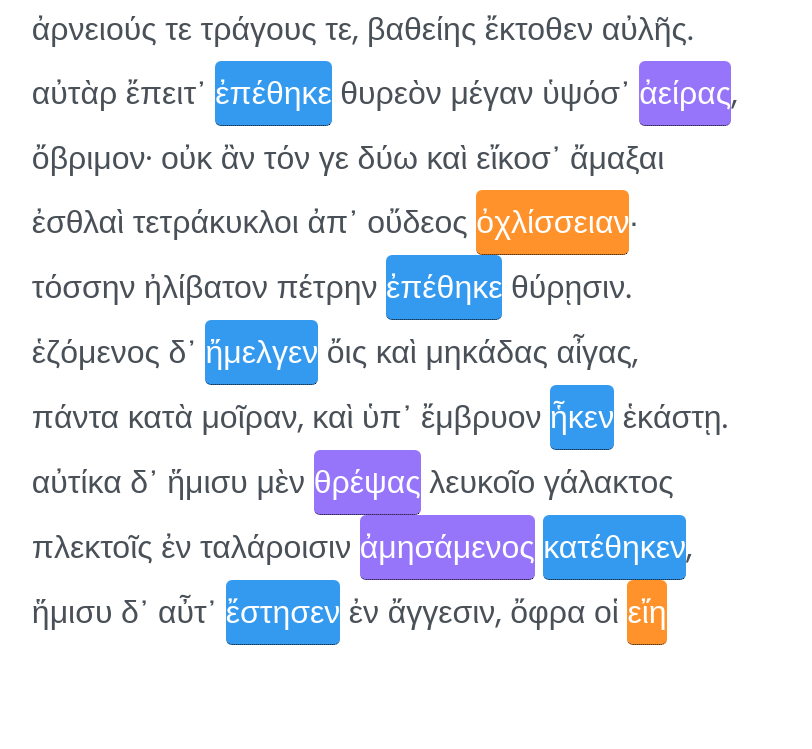
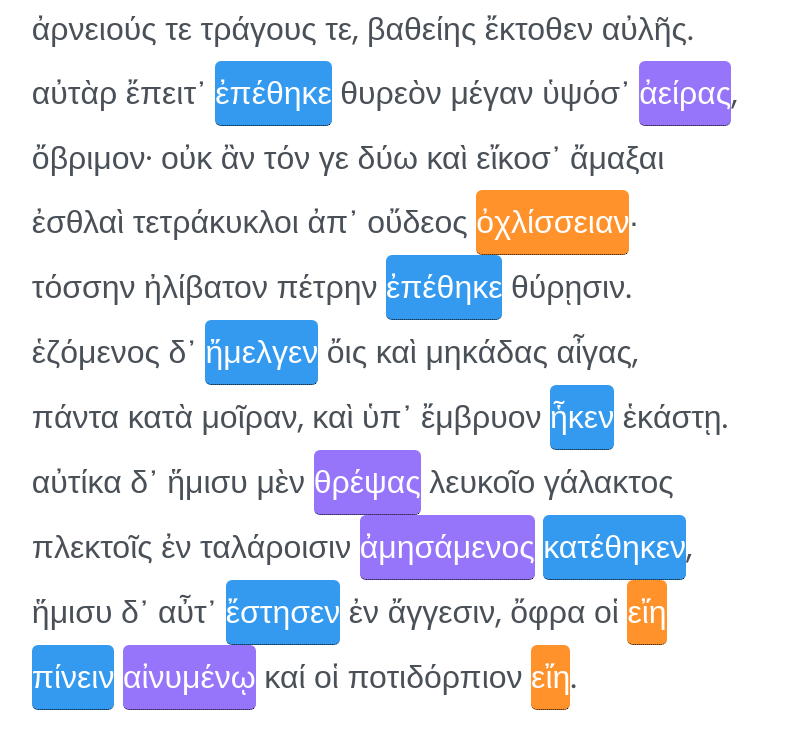
Before and after one commit to JonasGamezz/polyphemus-site, a plain HTML site: page index.html in a window 1280 px wide. Shown: the part 1971-2720 px from the top of the page, without its empty margins (233-1045 px from the left). Drawn offline with Linux system fonts and the light colour scheme.

Commit message:
another one

```diff
--- a/index.html
+++ b/index.html
@@ -65,7 +65,7 @@
             <p>αὐτίκα δ᾿ ἥμισυ μὲν <span class="tooltip highlight-secondary">θρέψας<span class="tooltiptext">A part aor nom m enk van τρέφειν</span></span> λευκοῖο γάλακτος</p>
             <p>πλεκτοῖς ἐν ταλάροισιν <span class="tooltip highlight-secondary">ἀμησάμενος<span class="tooltiptext">M part aor nom m enk van ἀμᾶν</span></span> <span class="tooltip highlight-primary">κατέθηκεν<span class="tooltiptext">A ind aor 3e enk van κᾰτᾰτίθημι</span></span>,</p>
             <p>ἥμισυ δ᾿ αὖτ᾿ <span class="tooltip highlight-primary">ἔστησεν<span class="tooltiptext">A ind aor 3e enk van ῐ̔στᾰ́ναι</span></span> ἐν ἄγγεσιν, ὄφρα οἱ <span class="tooltip highlight-tertiary">εἴη<span class="tooltiptext">A opt (+ὄφρα, doel) pr 3e enk van εἶναι</span></span></p>
-            <p></p>
+            <p><span class="tooltip highlight-primary">πίνειν<span class="tooltiptext">A inf pr van πίνειν</span></span> <span class="tooltip highlight-secondary">αἰνυμένῳ<span class="tooltiptext">D part pr dat m enk van αἴνῠσθαι</span></span> καί οἱ ποτιδόρπιον <span class="tooltip highlight-tertiary">εἴη<span class="tooltiptext">A opt (+ὄφρα, doel) pr 3e enk van εἶναι</span></span>.</p>
             <p></p>
             <p></p>
             <p></p>
```
